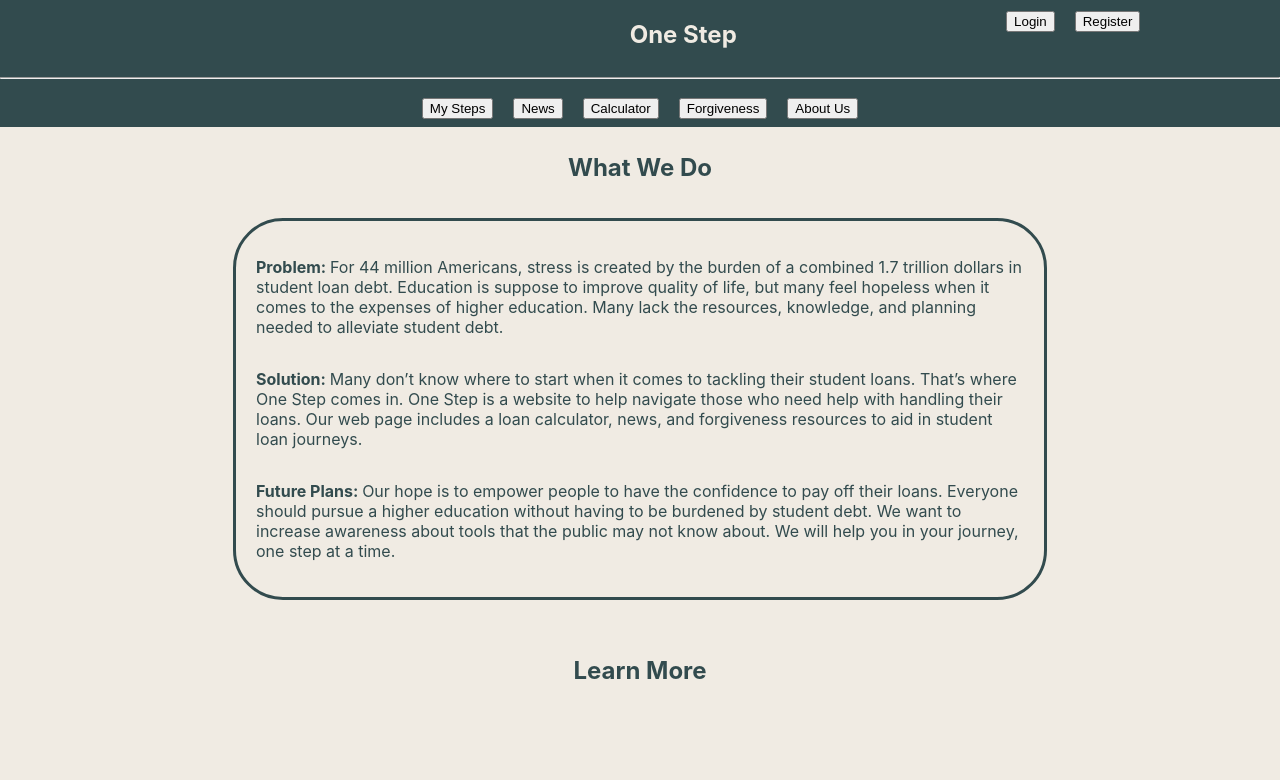
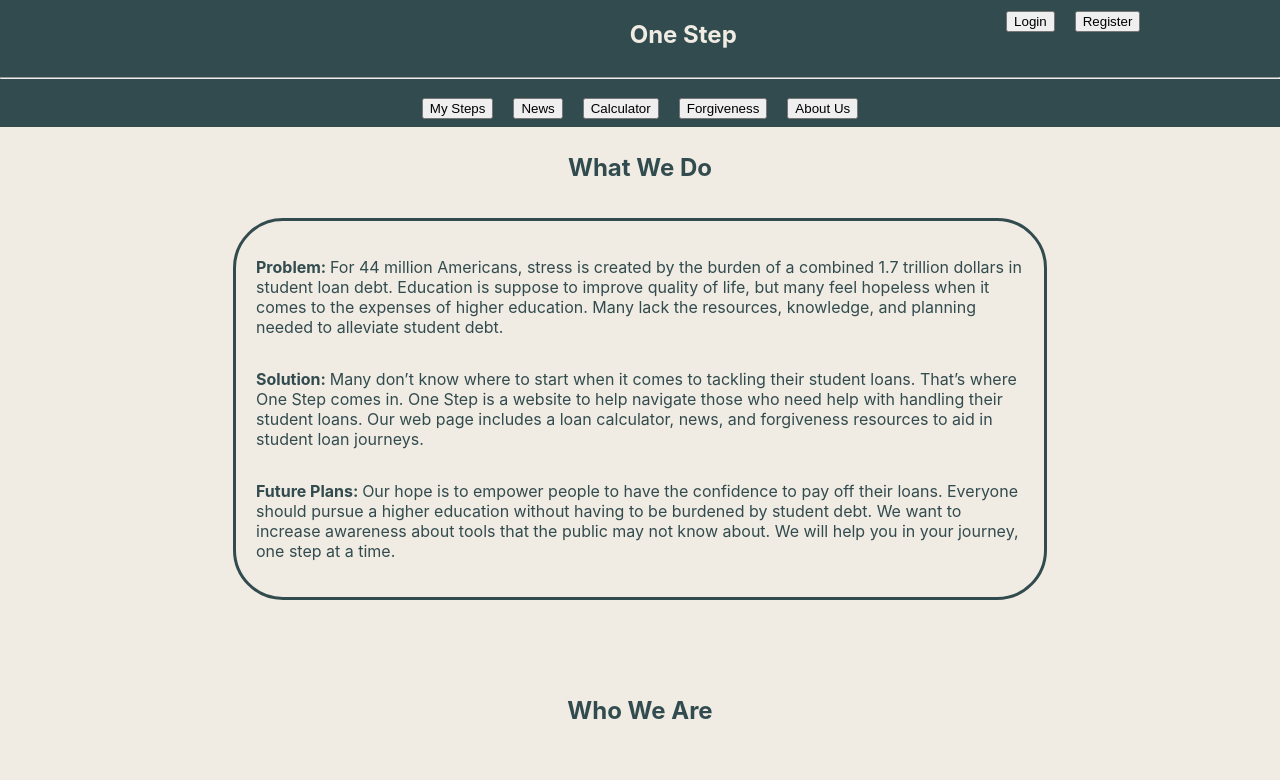
Before and after one commit to Cazi/JPMColumbusHackathon, a React (Create React App) app in the folder one-step/: page /learn in a window 1280 px wide. Shown: the top 780 px of the page. Built offline with nearby package versions, Linux system fonts and the light colour scheme.

Commit message:
updating learn more page

```diff
--- a/one-step/src/components/pages/LearnMorePage/LearnMorePage.tsx
+++ b/one-step/src/components/pages/LearnMorePage/LearnMorePage.tsx
@@ -94,17 +94,15 @@ const LearnMorePage: FC = () => {
             1.7 trillion dollars in student loan debt. Education is suppose to improve quality of life, but many feel hopeless when it comes to the expenses of higher education. Many lack the resources,
             knowledge, and planning needed to alleviate student debt.</p>
           <p><b>Solution: </b>Many don’t know where to start when it comes to tackling their student loans.
-            That’s where One Step comes in. One Step is a website to help navigate those who need help with handling their loans.
-            Our web page includes a loan calculator, news, and forgiveness resources to aid in student loan journeys. </p>
+            That’s where One Step comes in. One Step is a website to help navigate those who need help with handling their student loans.
+            Our web page includes a loan calculator, news, and forgiveness resources to aid in student loan journeys.  </p>
           <p><b>Future Plans: </b>Our hope is to empower people to have the confidence to pay off their loans.
             Everyone should pursue a higher education without having to be burdened by student debt. We want to increase
             awareness about tools that the public may not know about. We will help you in your journey, one step at a time.</p>
         </WhatWeDoContainer>
       </CenterDisplay>
       <br />
-      <HeaderStyled>
-        Learn More
-      </HeaderStyled>
+
       <br />
       <br />
       <HeaderStyled>
```
